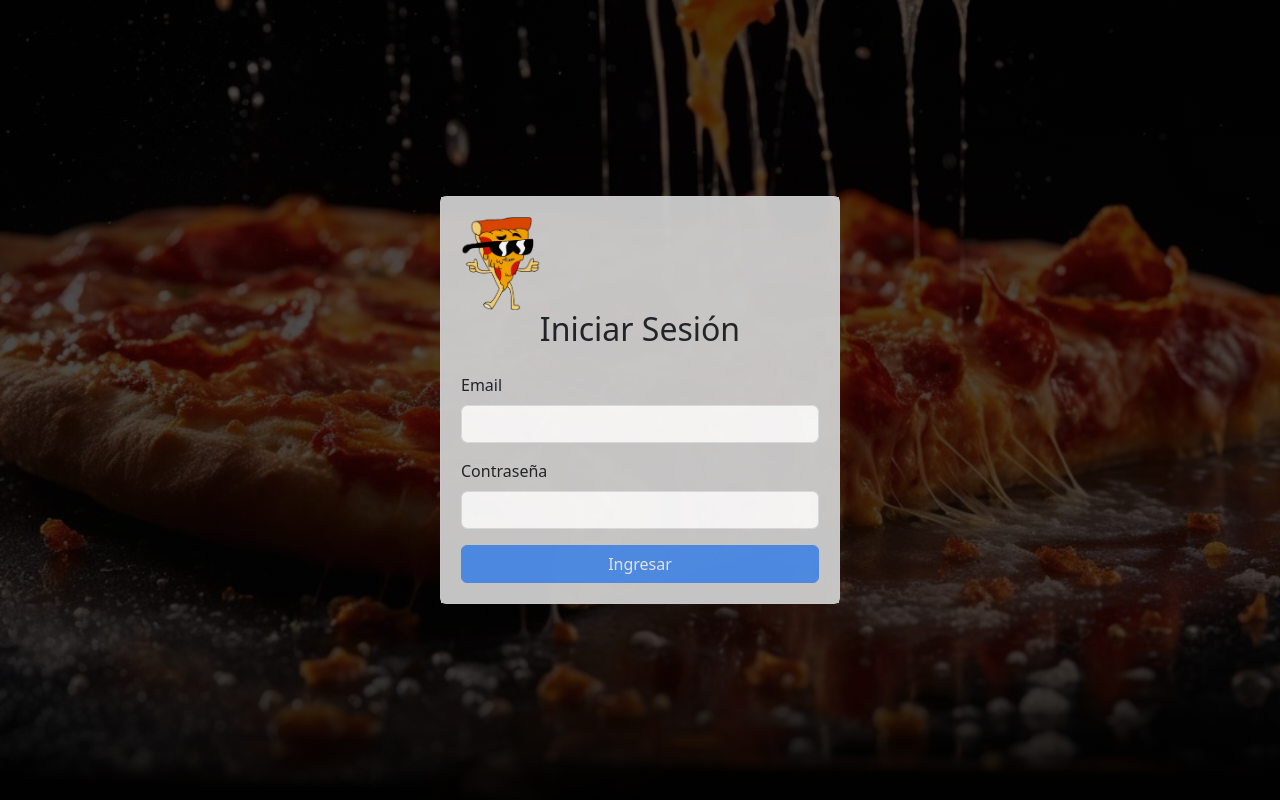
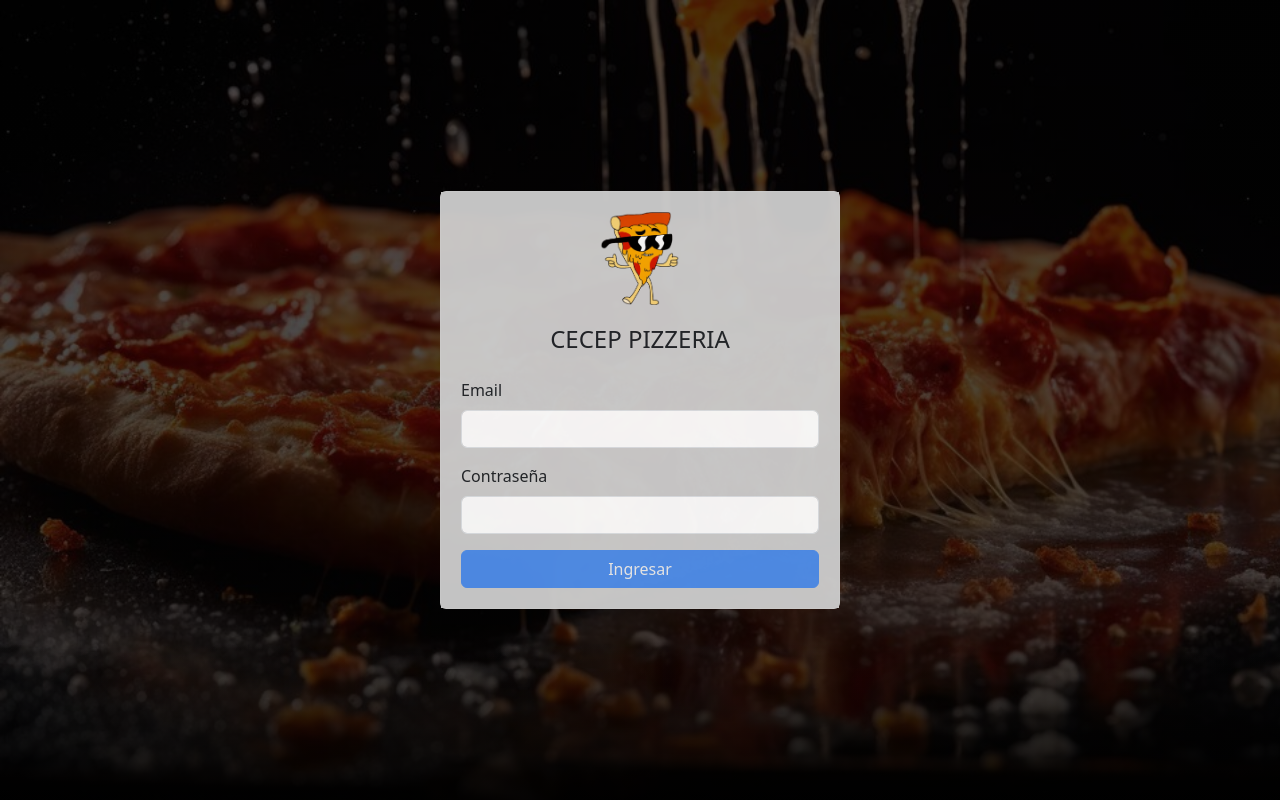
Before and after one commit to mscorrea17/FrontPizzeriaNuevo, a Vue app: page / in a window 1280 px wide. Built offline with nearby package versions, Linux system fonts and the light colour scheme.

Commit message:
Login Actualizado

```diff
--- a/src/views/LoginView.vue
+++ b/src/views/LoginView.vue
@@ -20,9 +20,12 @@ const handleLogin = () => {
   <div class="form-container">
   <div class="card">
     <div class="card-body">
+      <!-- Imagen centrada -->
+      <div class="logo-container">
         <img src="/images/descarga.png" alt="Logo" class="form-logo" width="80">
-        <h2 class="text-center mb-4">Iniciar Sesión</h2>
+      </div>
 
+      <h4 class="text-center mb-4">CECEP PIZZERIA</h4>
       <form @submit.prevent="handleLogin">
         <div class="mb-3">
           <label for="email" class="form-label">Email</label>
@@ -84,4 +87,15 @@ const handleLogin = () => {
   padding: 20px;
   background: rgb(206, 206, 206);
 }
+
+.logo-container {
+  display: flex;
+  justify-content: center; /* Centra horizontalmente */
+  margin-bottom: 20px; /* Espacio entre la imagen y el título */
+}
+
+.form-logo {
+  max-width: 100%; /* Asegura que la imagen nunca exceda el tamaño del contenedor */
+  height: auto; /* Mantiene las proporciones de la imagen */
+}
 </style>
```
Lines whose indentation alone changed are shown as unchanged.
